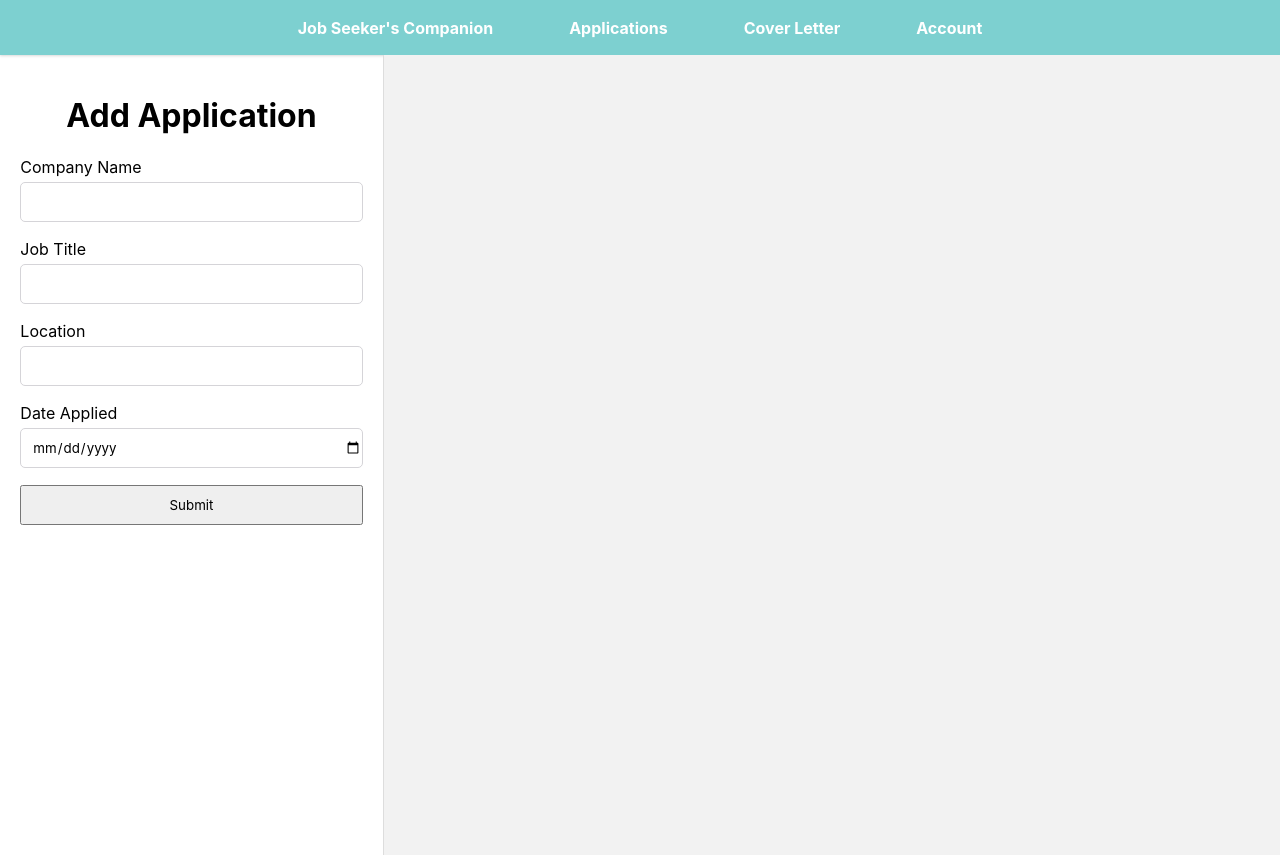
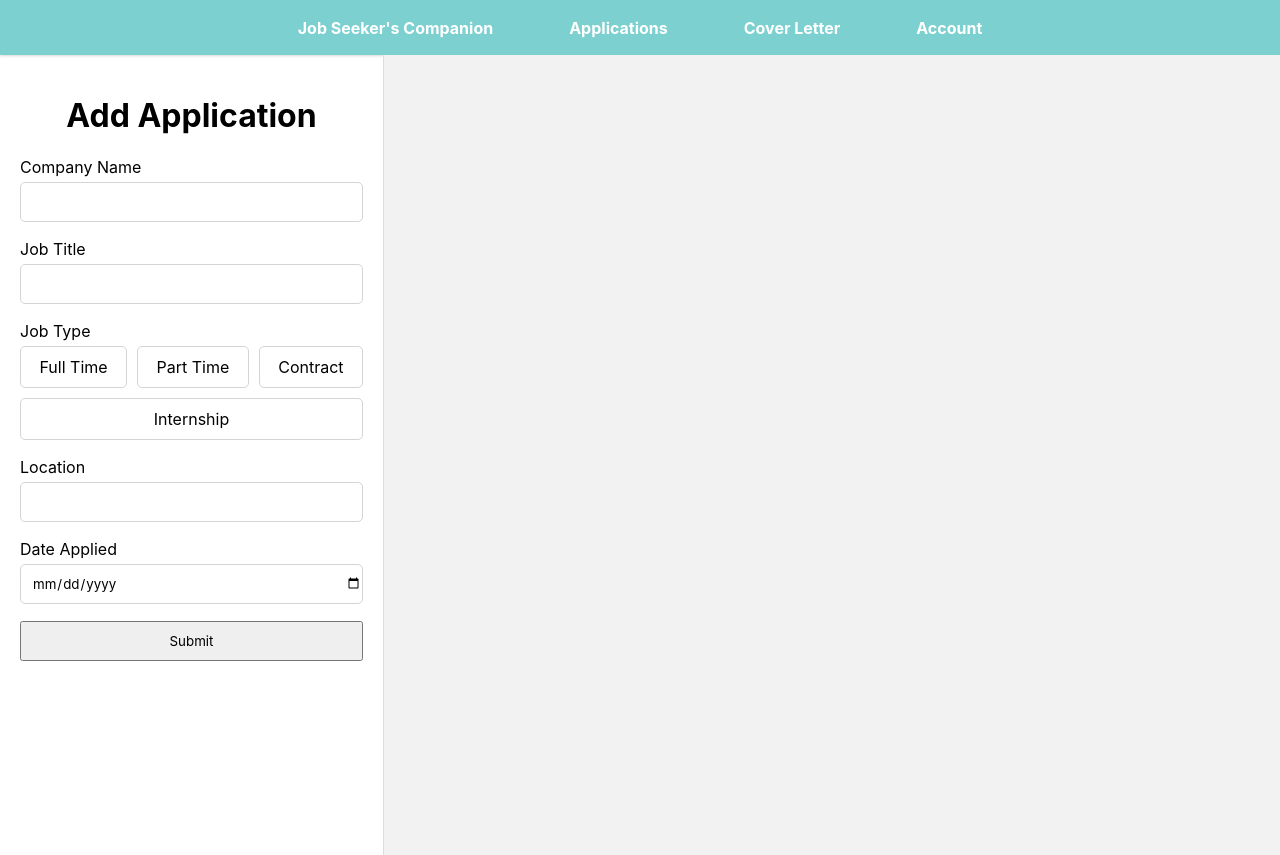
Before and after one commit to calvinbayaua/job-seeker-companion, a React (Vite) app in the folder client/: page /applications in a window 1280 px wide. Built offline with nearby package versions, Linux system fonts and the light colour scheme.

Commit message:
Added additional form inputs -Started frontend implementation (1/x)

```diff
--- a/client/src/index.css
+++ b/client/src/index.css
@@ -6,6 +6,7 @@ body {
   margin: 0;
   font-family: Inter, sans-serif;
   background-color: #ffffff;
+  overflow: hidden;
 }
 
 header {
@@ -50,6 +51,7 @@ header > nav > a {
   display: flex;
   flex-direction: row;
   height: 100vh;
+  overflow-y: auto;
 }
 
 .cl-input,
@@ -127,3 +129,33 @@ header > nav > a {
   overflow-wrap: normal;
   hyphens: none;
 }
+
+.job-type-buttons {
+  display: flex;
+  gap: 10px;
+  flex-wrap: wrap;
+  margin-top: 5px;
+}
+
+.job-type-buttons button {
+  flex: 1 1 auto;
+  padding: 10px 15px;
+  font-family: "Inter", sans-serif;
+  font-size: 1rem;
+  border: 1px solid #d5d4d8;
+  border-radius: 5px;
+  background-color: white;
+  cursor: pointer;
+  transition: background-color 0.2s ease, border-color 0.2s ease;
+}
+
+.job-type-buttons button:hover {
+  background-color: #e0f7f7;
+  border-color: rgb(125, 208, 208);
+}
+
+.job-type-buttons button.selected {
+  background-color: rgb(125, 208, 208);
+  color: white;
+  border-color: rgb(125, 208, 208);
+}
--- a/client/src/pages/Applications.jsx
+++ b/client/src/pages/Applications.jsx
@@ -6,8 +6,14 @@ export default function Applications() {
   const [input, setInput] = useState({
     companyName: "",
     jobTitle: "",
+    jobType: "",
     location: "",
+    locationType: "",
     date: "",
+    link: "",
+    easyApply: "",
+    coverLetterSent: "",
+    status: "",
   });
 
   const handleChange = (event) => {
@@ -63,6 +69,25 @@ export default function Applications() {
             </div>
 
             <div>
+              <label>Job Type</label>
+              <div className="job-type-buttons">
+                {["Full Time", "Part Time", "Contract", "Internship"].map(
+                  (type) => (
+                    <button
+                      key={type}
+                      className={input.jobType === type ? "selected" : ""}
+                      onClick={() =>
+                        setInput((prev) => ({ ...prev, jobType: type }))
+                      }
+                    >
+                      {type}
+                    </button>
+                  )
+                )}
+              </div>
+            </div>
+
+            <div>
               <label htmlFor="location">Location</label>
               <input
                 name="location"
```
